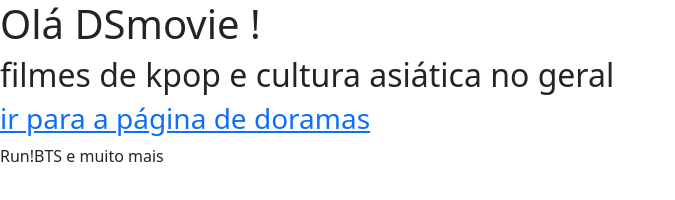
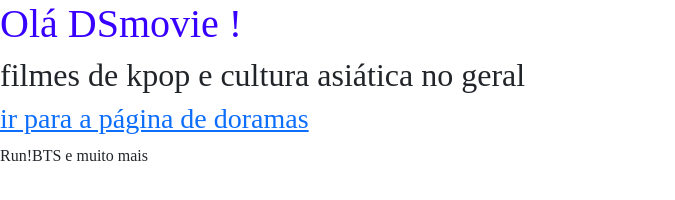
Before and after one commit to NathaliaCSd/DSmovies, a plain HTML site: page index.html in a window 1280 px wide. Shown: the whole page, without its empty margins (0-675 px from the left). Drawn offline with nearby package versions, Linux system fonts and the light colour scheme.

Commit message:
google fonts

```diff
--- /dev/null
+++ b/CSS/style.css
@@ -0,0 +1,11 @@
+
+@import url('https://fonts.googleapis.com/css2?family=Open+Sans:wght@300;400;700&display=swap');
+
+
+h1{
+    color : rgb(55, 0, 255);
+}
+
+*{
+    font-family: "Opens Sans";
+}
--- a/index.html
+++ b/index.html
@@ -7,7 +7,7 @@
     <title>DSmovie</title>
 
     <link href="https://cdn.jsdelivr.net/npm/bootstrap@5.1.3/dist/css/bootstrap.min.css" rel="stylesheet" integrity="sha384-1BmE4kWBq78iYhFldvKuhfTAU6auU8tT94WrHftjDbrCEXSU1oBoqyl2QvZ6jIW3" crossorigin="anonymous">
-
+    <link rel="stylesheet" href="CSS/style.css">
 </head>
 
 <body>
```
